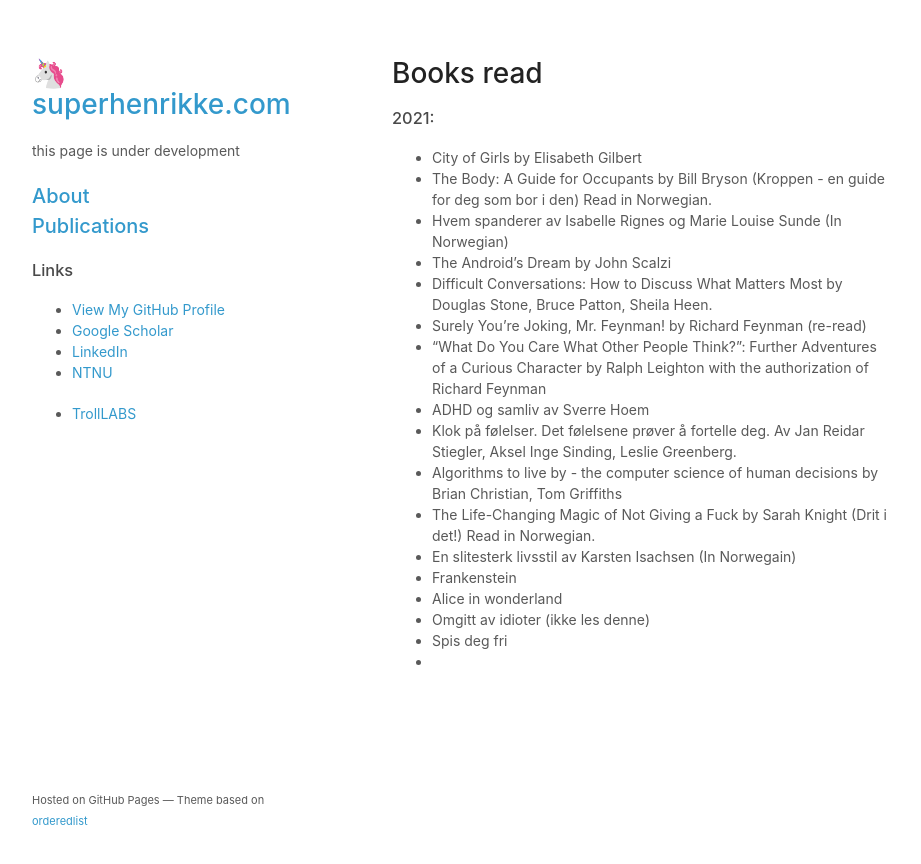
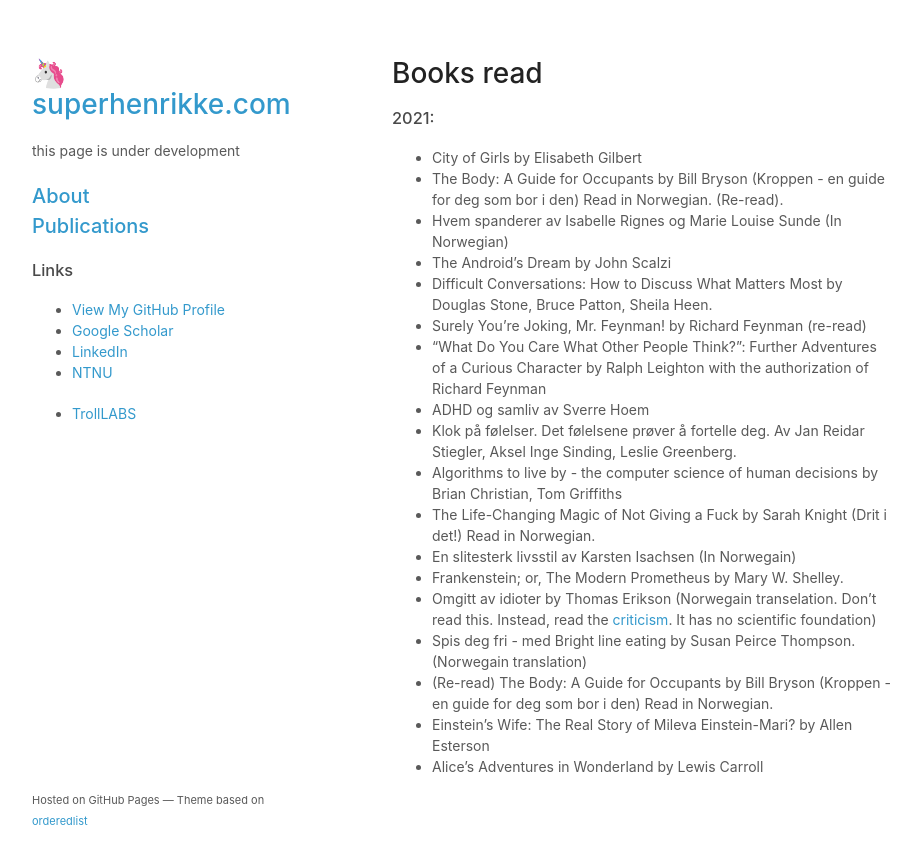
Before and after one commit to superhenrikke/superhenrikke.github.io, a Jekyll site: the page built from books.md, in a window 1280 px wide. Shown: the top 864 px of the page, without its empty margins (178-1099 px from the left). Built offline with Jekyll 4.4.1, drawn with Linux system fonts in a browser that asks for light colours; our own code applies the rules of GitHub Pages for plain Markdown files; a script that is not in the unit is left out.

Commit message:
Update books.md

```diff
--- a/books.md
+++ b/books.md
@@ -3,7 +3,7 @@
 
 ### 2021:
 - City of Girls by Elisabeth Gilbert
-- The Body: A Guide for Occupants by Bill Bryson (Kroppen - en guide for deg som bor i den) Read in Norwegian.
+- The Body: A Guide for Occupants by Bill Bryson (Kroppen - en guide for deg som bor i den) Read in Norwegian. (Re-read).
 - Hvem spanderer av Isabelle Rignes og Marie Louise Sunde (In Norwegian)
 - The Android's Dream by John Scalzi
 - Difficult Conversations: How to Discuss What Matters Most by Douglas Stone, Bruce Patton, Sheila Heen.
@@ -14,8 +14,9 @@
 - Algorithms to live by - the computer science of human decisions by Brian Christian, Tom Griffiths
 - The Life-Changing Magic of Not Giving a Fuck by Sarah Knight (Drit i det!) Read in Norwegian.
 - En slitesterk livsstil av Karsten Isachsen (In Norwegain)
-- Frankenstein
-- Alice in wonderland
-- Omgitt av idioter (ikke les denne)
-- Spis deg fri
--
+- Frankenstein; or, The Modern Prometheus by Mary W. Shelley.
+- Omgitt av idioter by Thomas Erikson (Norwegain transelation. Don't read this. Instead, read the [criticism](https://en.wikipedia.org/wiki/DISC_assessment). It has no scientific foundation)
+-  Spis deg fri - med Bright line eating by Susan Peirce Thompson. (Norwegain translation)
+- (Re-read) The Body: A Guide for Occupants by Bill Bryson (Kroppen - en guide for deg som bor i den) Read in Norwegian.
+- Einstein's Wife: The Real Story of Mileva Einstein-Mari? by Allen Esterson
+- Alice's Adventures in Wonderland by Lewis Carroll
```
